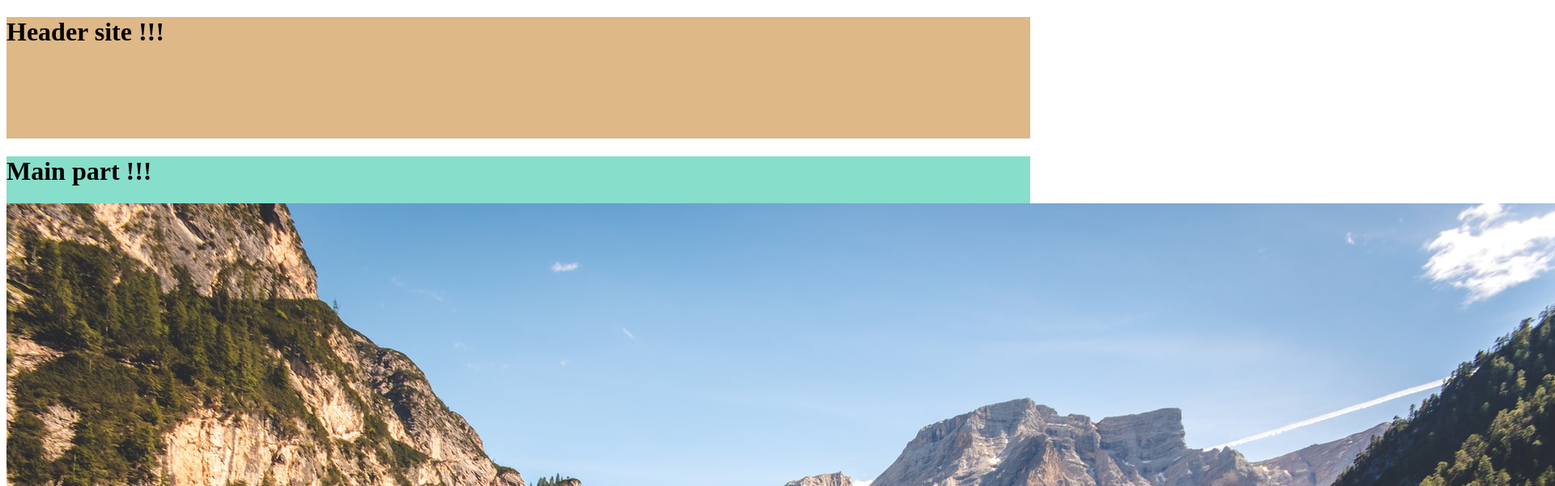
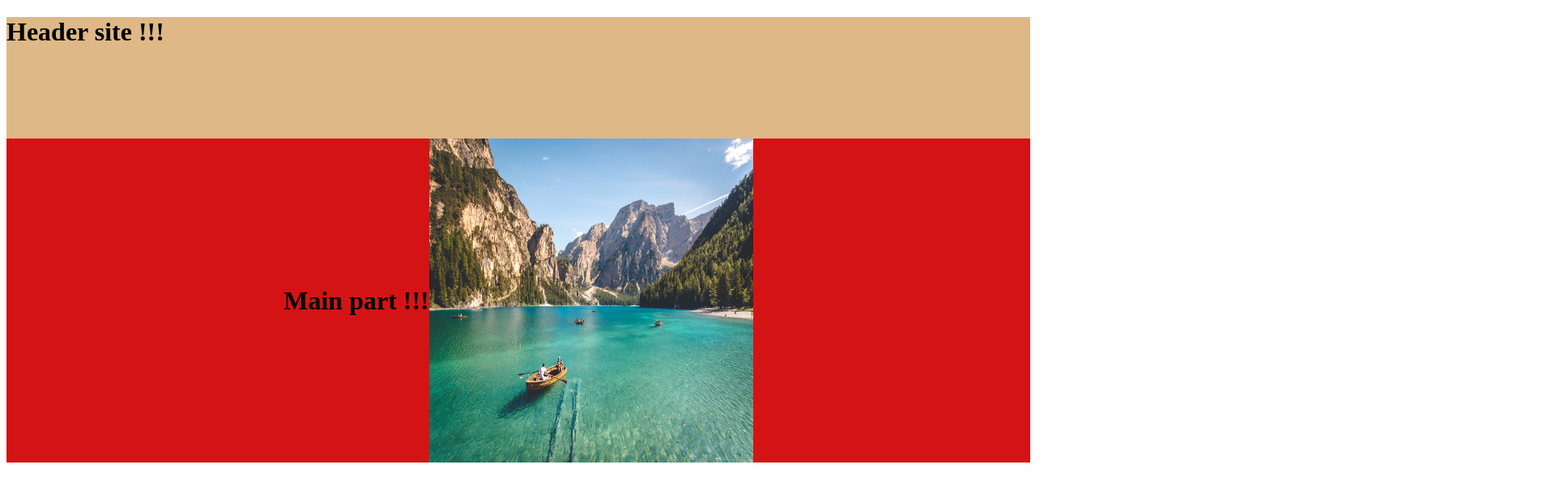
Before and after one commit to Raven737/Gulp, a website: page #src/index.html in a window 1280 px wide. Shown: the top 600 px of the page at 81% size, 1920 px wide, since content can reach past the window. Drawn offline with nearby package versions, Linux system fonts and the light colour scheme; files that its build step writes are made by us from their sources.

Commit message:
gulp-project is getting better

```diff
--- a/#src/index.html
+++ b/#src/index.html
@@ -15,9 +15,8 @@
     <main class="main">
         <h1>Main part !!!</h1>
 
-        <!-- Підключаємо фото формат webp (для "старих" браузерів підгрузиться .jpg) -->
+        <!-- Підключаємо фото формат webp (а для "старих" браузерів підгрузиться .jpg) -->
         <img src="img/photo.jpg" alt="">
-        <p>!!!!!!</p>
 
     </main>
 
--- a/#src/scss/_main.scss
+++ b/#src/scss/_main.scss
@@ -1,4 +1,12 @@
 .main {
     height          : 400px;
-    background-color: rgb(135, 222, 203);
+    background-color: rgb(212, 20, 20);
+    display         : flex;
+    justify-content : center;
+    align-items     : center;
+
+    & img {
+        width : 400px;
+        height: 400px;
+    }
 }
```
Also changed, not shown: dist/css/style.css, dist/css/style.min.css, dist/index.html.
